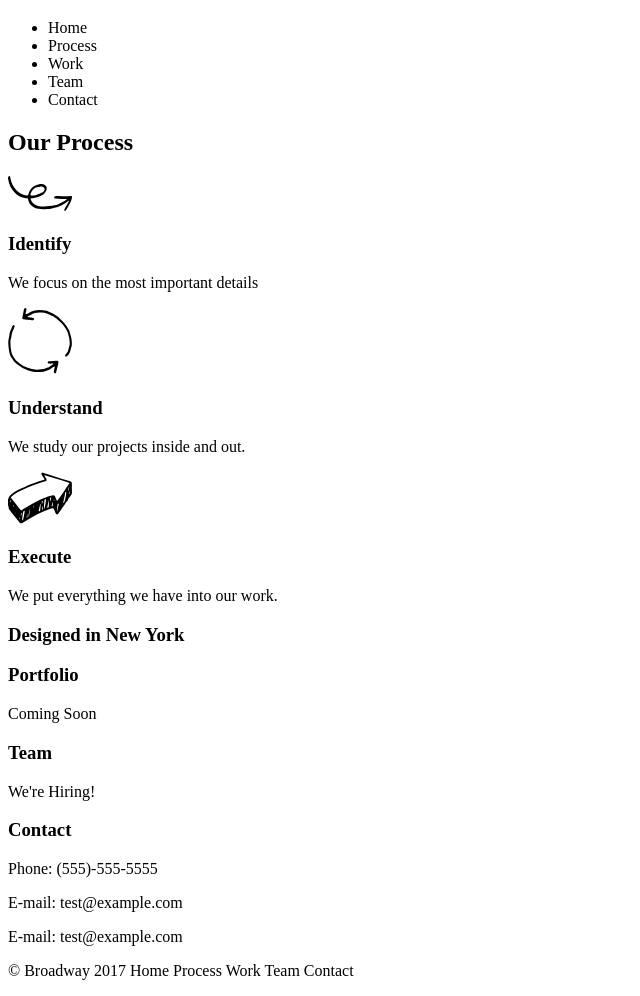
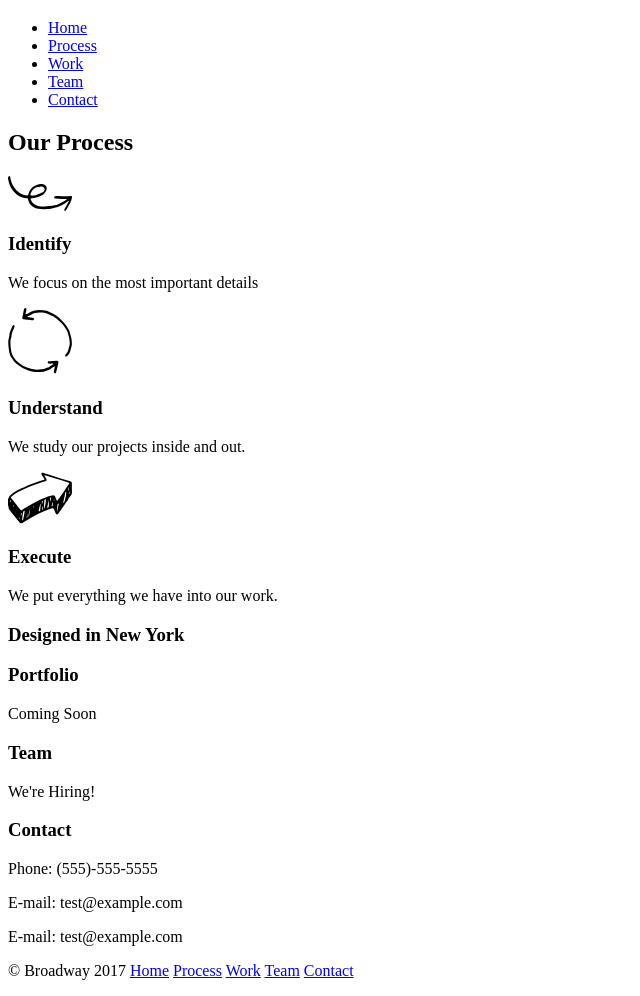
Before and after one commit to ChemistryMike/broadway, a plain HTML site: page index.html in a window 1280 px wide. Shown: the part 61-1057 px from the top of the page, without its empty margins (0-640 px from the left). Drawn offline with Linux system fonts and the light colour scheme.

Commit message:
Add links and section ids.

```diff
--- a/index.html
+++ b/index.html
@@ -8,15 +8,16 @@
 </head>
 <body>
    <h1>Broadway Design</h1>
-   <div class="nav">
+   <div id="home">
        <ul>
-           <li>Home</li>
-           <li>Process</li>
-           <li>Work</li>
-           <li>Team</li>
-           <li>Contact</li>
+           <li><a href="#home">Home</a></li>
+           <li><a href="#process">Process</a></li>
+           <li><a href="#work">Work</a></li>
+           <li><a href="#team">Team</a></li>
+           <li><a href="#contact">Contact</a></li>
        </ul>
    </div>
+   <div id="process">
        <h2>Our Process</h2>
        <img src="./resources/icons/identify.svg" />
        <h3>Identify</h3>
@@ -28,20 +29,29 @@
        <h3>Execute</h3>
        <p>We put everything we have into our work.</p>
        <h3>Designed in New York</h3>
+    </div>
+    <div id="work">
         <h3>Portfolio</h3>
         <p>Coming Soon</p>
+    </div>
+    <div id="team">
         <h3>Team</h3>
         <p>We're Hiring!</p>
+    </div>
+    <div id="contact">
         <h3>Contact</h3>
         <p>Phone: (555)-555-5555</p>
         <p>E-mail: test@example.com</p>
         <p>E-mail: test@example.com</p>
+    </div>
+    <div>
         <p>&copy; Broadway 2017
-       <a>Home</a>
-       <a>Process</a>
-       <a>Work</a>
-       <a>Team</a>
-       <a>Contact</a>
+            <a href="#home">Home</a>
+            <a href="#process">Process</a>
+            <a href="#work">Work</a>
+            <a href="#team">Team</a>
+            <a href="#contact">Contact</a>
         </p>
+    </div>
 </body>
 </html>
```
Lines whose indentation alone changed are shown as unchanged.
